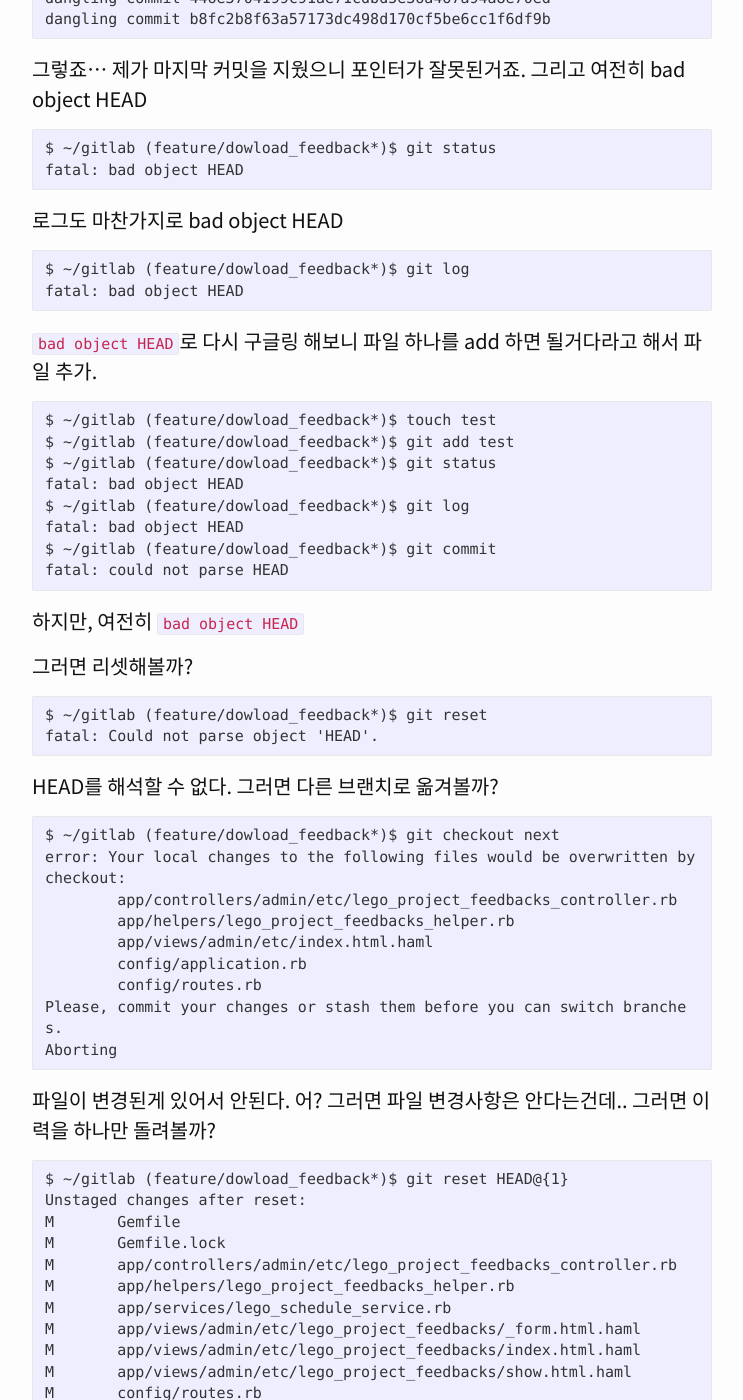
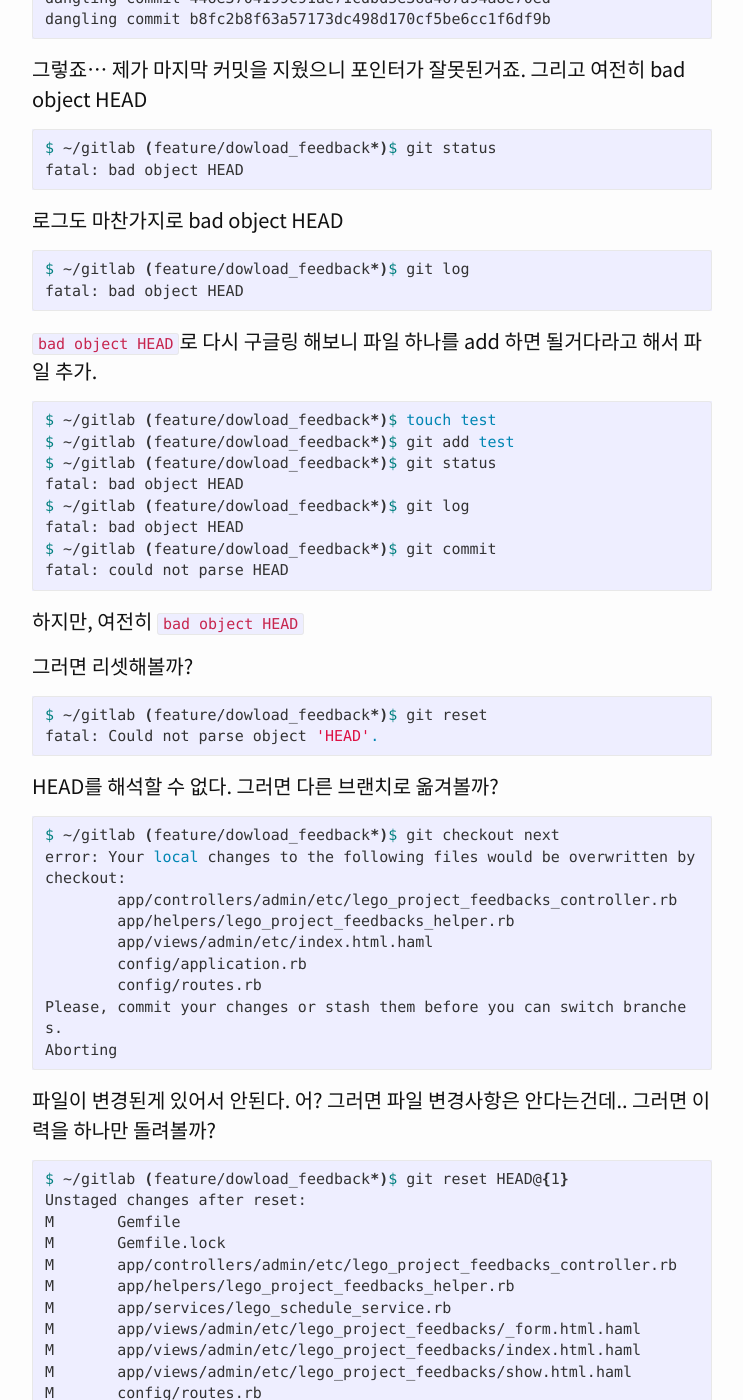
Before and after one commit to devlog/devlog.github.io, a Jekyll site: the page built from _posts/2015-12-01-git-loose-object-error.md, in a window 1280 px wide and 1400 px high, scrolled down 1344 px. Shown: the whole window, without its empty margins (268-1011 px from the left). Built offline with Jekyll 4.4.1, drawn with Linux system fonts in a browser that asks for light colours; Markdown is read by kramdown in place of the engine named in the settings; comment, search, counter and statistics services are not loaded; some of the changed text lies outside the part shown.

Commit message:
add bash

````diff
--- a/_posts/2015-12-01-git-loose-object-error.md
+++ b/_posts/2015-12-01-git-loose-object-error.md
@@ -11,7 +11,7 @@
 ### 부팅이 되고 일상처럼 리파지토리 상태를 확인하기위해서 명령을 날립니다. 그런데..
 ( *어제 커밋메시지 작성하고 저장을 안하고 집에갔던 불길한 기분이...* )
 
-```console
+```bash
 $ git status
 error: object file .git/objects/2e/f529faaaed03b2384b9f4d49a2ea95d7833894 is empty
 error: object file .git/objects/2e/f529faaaed03b2384b9f4d49a2ea95d7833894 is empty
@@ -32,14 +32,14 @@
 
 그랬더니
 
-```
+```bash
 ~/gitlab (feature/dowload_feedback*)$ git status
 fatal: bad object HEAD
 ```
 
 파일시스템 체크를 해보니
 
-```
+```bash
 $ ~/gitlab (feature/dowload_feedback*)$ git fsck
 Checking object directories: 100% (256/256), done.
 Checking objects: 100% (102179/102179), done.
@@ -59,21 +59,21 @@
 그렇죠... 제가 마지막 커밋을 지웠으니 포인터가 잘못된거죠.
 그리고 여전히 bad object HEAD
 
-```
+```bash
 $ ~/gitlab (feature/dowload_feedback*)$ git status
 fatal: bad object HEAD
 ```
 
 로그도 마찬가지로 bad object HEAD
 
-```
+```bash
 $ ~/gitlab (feature/dowload_feedback*)$ git log
 fatal: bad object HEAD
 ```
 
 `bad object HEAD`로 다시 구글링 해보니 파일 하나를 add 하면 될거다라고 해서 파일 추가.
 
-```
+```bash
 $ ~/gitlab (feature/dowload_feedback*)$ touch test
 $ ~/gitlab (feature/dowload_feedback*)$ git add test
 $ ~/gitlab (feature/dowload_feedback*)$ git status
@@ -88,7 +88,7 @@
 
 그러면 리셋해볼까?
 
-```
+```bash
 $ ~/gitlab (feature/dowload_feedback*)$ git reset
 fatal: Could not parse object 'HEAD'.
 ```
@@ -96,7 +96,7 @@
 HEAD를 해석할 수 없다.
 그러면 다른 브랜치로 옮겨볼까?
 
-```
+```bash
 $ ~/gitlab (feature/dowload_feedback*)$ git checkout next
 error: Your local changes to the following files would be overwritten by checkout:
         app/controllers/admin/etc/lego_project_feedbacks_controller.rb
@@ -111,7 +111,7 @@
 파일이 변경된게 있어서 안된다. 어?
 그러면 파일 변경사항은 안다는건데.. 그러면 이력을 하나만 돌려볼까?
 
-```
+```bash
 $ ~/gitlab (feature/dowload_feedback*)$ git reset HEAD@{1}
 Unstaged changes after reset:
 M       Gemfile
````
